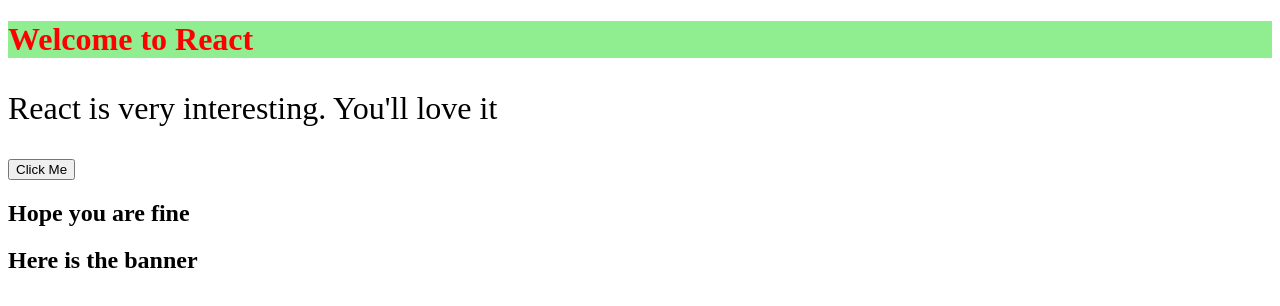
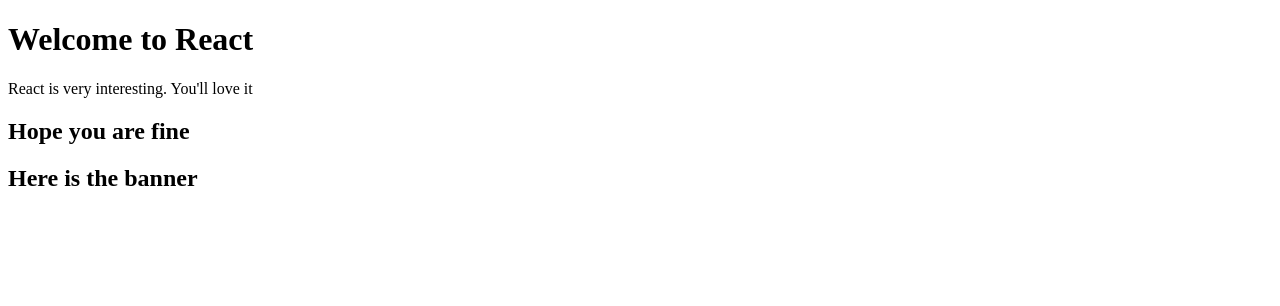
Before and after one commit to Aditya-Kumar-Sahu/PrepBytes, a React (Create React App) app in the folder react_workspace/react_first_project/: page / in a window 1280 px wide. Shown: the top 306 px of the page. Built offline with nearby package versions, Linux system fonts and the light colour scheme.

Commit message:
learning class components

```diff
--- a/react_workspace/react_first_project/src/App.js
+++ b/react_workspace/react_first_project/src/App.js
@@ -1,10 +1,10 @@
-import Heading from "./components/heading"
+import HeadingClass from "./components/headingClass"
 import Banner from "./components/banner"
 
 function App(){
     return(
         <>
-        <Heading />
+        <HeadingClass />
         <Banner />
         </>
     )
--- /dev/null
+++ b/react_workspace/react_first_project/src/components/headingClass.js
@@ -0,0 +1,20 @@
+import React, {Component} from 'react'
+
+class HeadingClass extends Component{
+    render(){
+        return(
+            <>
+                <h1>Welcome to React</h1>
+                <p>React is very interesting. You'll love it</p>
+                <div>
+                    <h2>Hope you are fine</h2>
+                </div>
+            </>
+        )
+    }
+}
+
+export default HeadingClass
+
+//stateful --> class component
+//stateless --> function -//-
```
